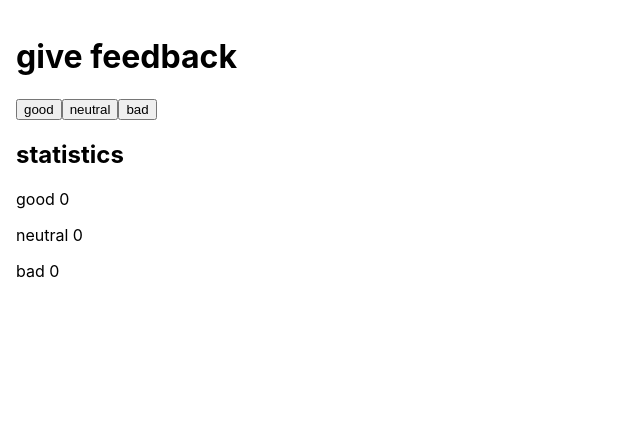
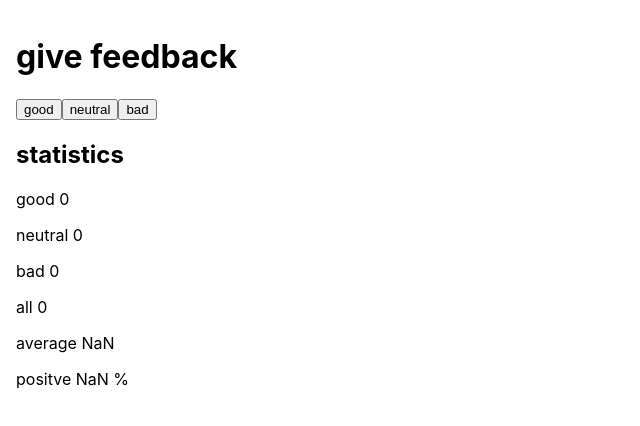
Before and after one commit to voldin912/React-Fullstack, a React (Create React App) app in the folder part1/unicafe/: page / in a window 1280 px wide. Shown: the top 426 px of the page, without its empty margins (0-640 px from the left). Built offline with nearby package versions, Linux system fonts and the light colour scheme.

Commit message:
complete unicafe step 2/1.7

```diff
--- a/part1/unicafe/src/App.js
+++ b/part1/unicafe/src/App.js
@@ -9,12 +9,18 @@ const Button = (props) => {
 }
 const Statistic = (props) => {
   const {goodData, neutralData,badData} = props
+  const all = goodData + neutralData + badData
+  const average = (goodData*1 + badData*-1) / all
+  const positvePercent = goodData * 100 / all
   return(
     <div>
       <h2>statistics</h2>
       <p>good {goodData}</p>
       <p>neutral {neutralData}</p>
       <p>bad {badData}</p>
+      <p>all {all}</p>
+      <p>average {average}</p>
+      <p>positve {positvePercent} %</p>
     </div>
   )
 }
```
